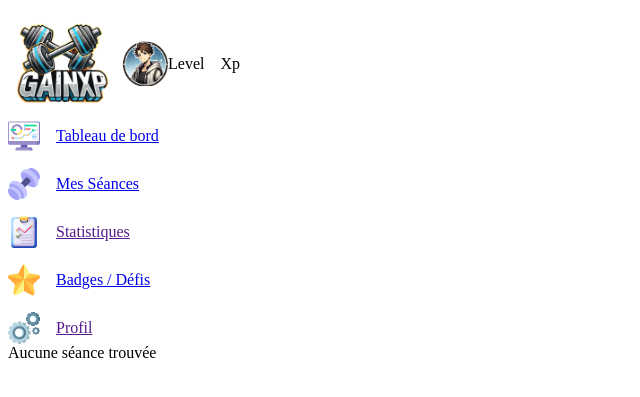
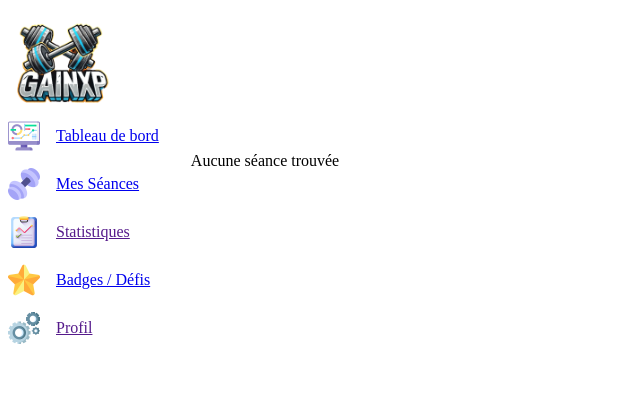
Before and after one commit to AntoineDrc/Sf_Mon_Projet, a Symfony app: template templates/seance/index.html.twig in a window 1280 px wide. Shown: the top 397 px of the page, without its empty margins (0-640 px from the left). Run offline with Twig, Linux system fonts and the light colour scheme; the template is opened without the code that fills it, so the values that code supplies are empty; some libraries are stand-ins or nearby versions.

Commit message:
correction méthode

```diff
--- a/public/css/base.css
+++ b/public/css/base.css
@@ -7,6 +7,15 @@ h4 {
     margin-block-start: 0;
     margin-block-end: 0;
     margin: 0;
+}
+
+#main {
+display: flex;
+flex-direction: row;
+}
+
+.body_content {
+    padding: 2em;
 }
 
 header {
--- a/templates/base.html.twig
+++ b/templates/base.html.twig
@@ -13,6 +13,7 @@
             <div class="gainXp_logo">
                 <img src="{{ asset('img/gainXp.png')}}" alt="logo de l'app, 2 haltères + le nom" class="gainXp_logo">
             </div>
+            {% if app.user %}
                 <div class="user_header">
                     <div class="user_avatar">
                         <img src="{{ asset('img/avatar1.png') }}" alt="img avatar" class="logo_user">
@@ -25,7 +26,9 @@
                         </div>
                     </div>
                 </div>
+            {% endif %}
         </header>
+        <section id="main">
             <nav>
                 <div class="menu_nav">
                     <div class="dashboard">
@@ -50,8 +53,11 @@
                     </div>
                 </div>
             </nav>
+            <div class="body_content">
                 {% block body %}
                 {% endblock %}
+            </div>
+        </section>
 
         {% block javascripts %}
         <script src="{{ asset('js/main.js') }}"></script>
```
Also changed, not shown: src/Controller/DashboardController.php (+4 -6 lines). Lines whose indentation alone changed are shown as unchanged.
